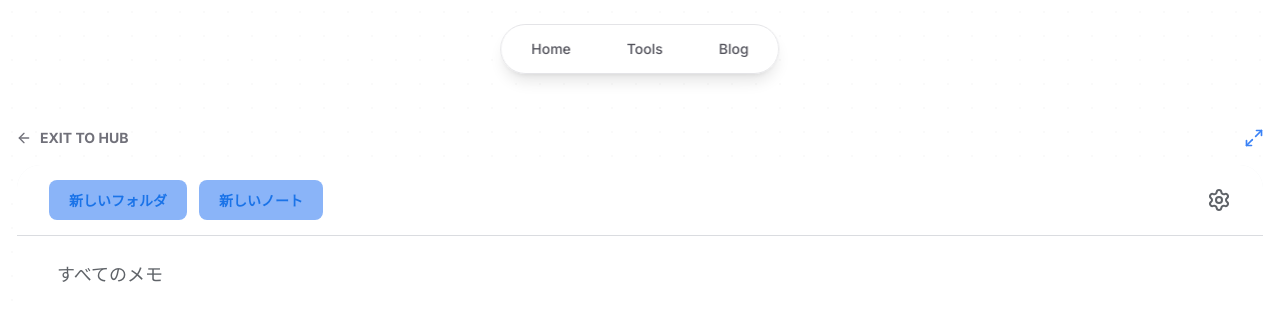
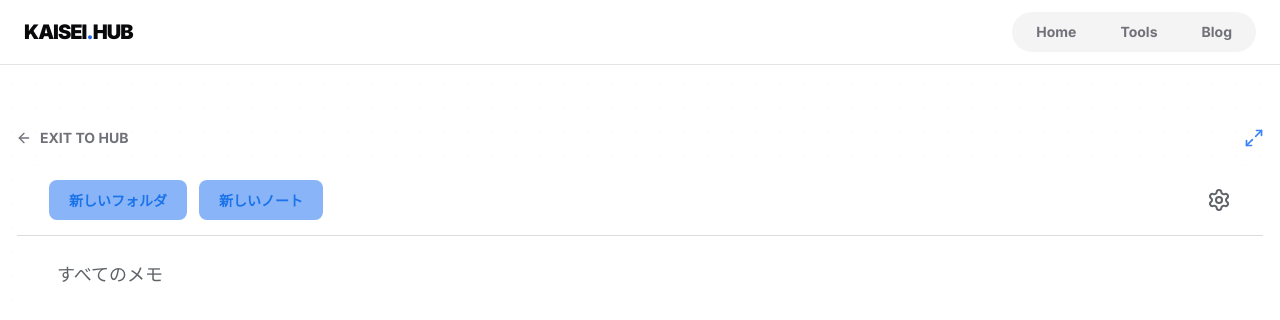
Before and after one commit to kaisei-2026/kaisei-12.-fromgoogle, a Next.js app: page /tools/forenote in a window 1280 px wide. Shown: the top 320 px of the page. Built offline with nearby package versions, Linux system fonts and the light colour scheme.

Commit message:
Refactor Navbar component layout and styles

```diff
--- a/components/navigation/Navbar.tsx
+++ b/components/navigation/Navbar.tsx
@@ -3,42 +3,41 @@ import { motion } from "framer-motion";
 import Link from "next/link";
 import { usePathname } from "next/navigation";
 
+export default function Navbar() {
+  const pathname = usePathname();
   const navItems = [
     { name: "Home", path: "/" },
     { name: "Tools", path: "/tools" },
     { name: "Blog", path: "/blog" },
   ];
 
-export default function Navbar() {
-  const pathname = usePathname();
+  return (
+    <nav className="fixed top-0 left-0 right-0 z-[100] bg-white/70 backdrop-blur-xl border-b border-zinc-200">
+      <div className="max-w-7xl mx-auto px-6 h-16 flex items-center justify-between">
+        <Link href="/" className="text-xl font-[900] tracking-tighter text-zinc-950">
+          KAISEI<span className="text-blue-600">.</span>HUB
+        </Link>
 
-  const isActive = (path: string) => {
-    if (path === "/") return pathname === "/";
-    return pathname.startsWith(path);
-  };
-
+        <div className="flex gap-1 p-1 bg-zinc-100 rounded-full">
+          {navItems.map((item) => {
+            const active = pathname === item.path || (item.path !== "/" && pathname.startsWith(item.path));
             return (
-    <div className="fixed top-6 left-1/2 -translate-x-1/2 z-50">
-      <nav className="flex gap-2 p-1.5 bg-white/50 dark:bg-zinc-900/50 backdrop-blur-md border border-zinc-200 dark:border-zinc-800 rounded-full shadow-lg">
-        {navItems.map((item) => (
-          <Link
-            key={item.path}
-            href={item.path}
-            className="relative px-6 py-2 text-sm font-medium transition-colors outline-none"
-          >
-            <span className={`relative z-10 ${isActive(item.path) ? "text-white" : "text-zinc-600 dark:text-zinc-400 hover:text-zinc-900 dark:hover:text-white"}`}>
+              <Link key={item.path} href={item.path} className="relative px-5 py-1.5 text-sm font-bold transition-all">
+                <span className={`relative z-10 ${active ? "text-white" : "text-zinc-500 hover:text-zinc-800"}`}>
                   {item.name}
                 </span>
-            {isActive(item.path) && (
+                {active && (
                   <motion.div
-                layoutId="active-nav-pill"
-                className="absolute inset-0 bg-zinc-900 dark:bg-white rounded-full -z-0"
-                transition={{ type: "spring", stiffness: 380, damping: 30 }}
+                    layoutId="nav-pill"
+                    className="absolute inset-0 bg-zinc-900 rounded-full"
+                    transition={{ type: "spring", bounce: 0.2, duration: 0.6 }}
                   />
                 )}
               </Link>
-        ))}
+            );
+          })}
+        </div>
+      </div>
     </nav>
-    </div>
   );
 }
```
Lines whose indentation alone changed are shown as unchanged.
